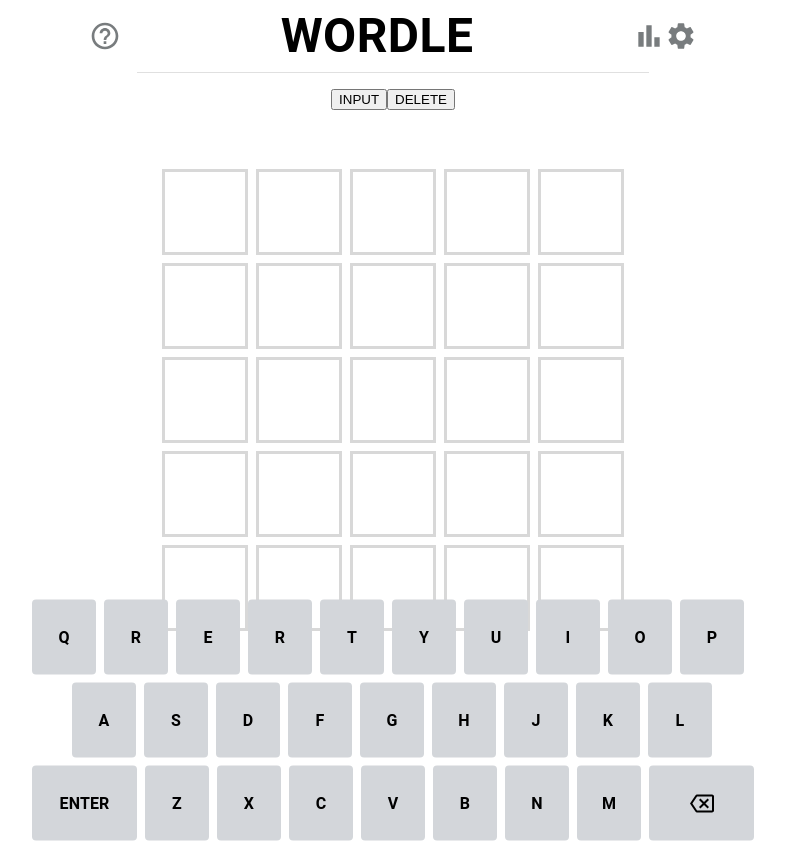
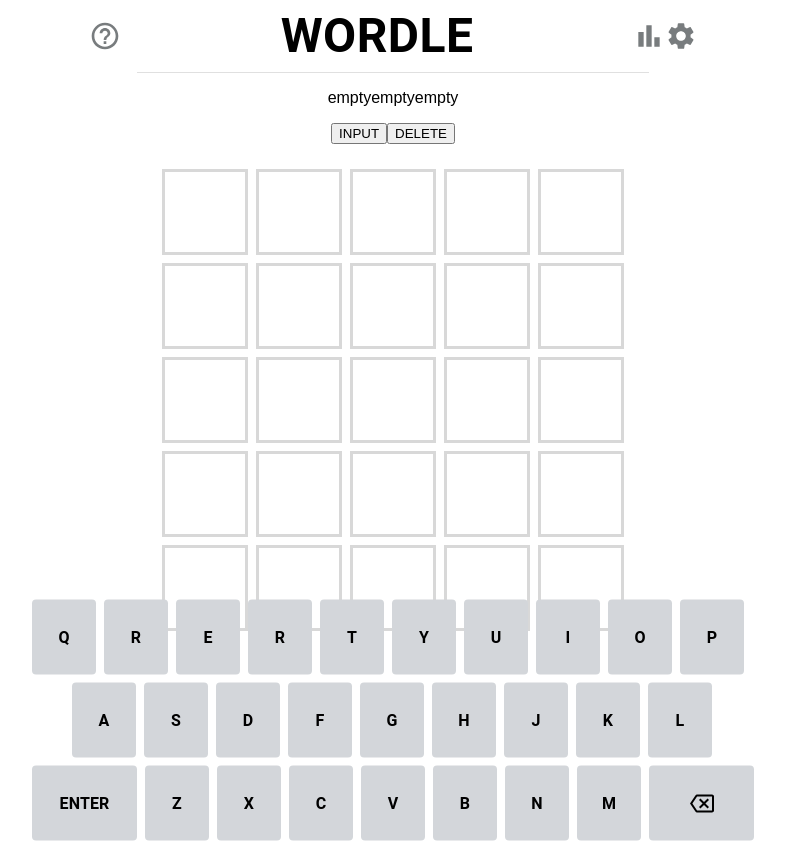
Before and after one commit to yuya-kambayashi/wordleja, a React (Create React App) app: page /#/wordle in a window 1280 px wide. Shown: the whole page, without its empty margins (247-1032 px from the left). Built offline with nearby package versions, Linux system fonts and the light colour scheme.

Commit message:
#14 stateをオブジェクトにします

```diff
--- a/src/pages/main/keyboard/Keyboard.tsx
+++ b/src/pages/main/keyboard/Keyboard.tsx
@@ -26,7 +26,10 @@
 const KeyboardLines2Stack = styled(Stack)({ paddingLeft: "40px" });
 const KeyboardLines3Stack = styled(Stack)({});
 
-const initailLetterState = "";
+const initailLetterState = {
+  answer: "",
+  answerLetterStates: Array(3).fill("empty"),
+};
 
 type Props = {
   answer: string;
@@ -130,7 +133,8 @@
         onClose={handleOpenCollectAnswer}
       />
       <div>
-        <p>{letters}</p>
+        <p>{letters.answer}</p>
+        <p>{letters.answerLetterStates}</p>
         <button
           onClick={() =>
             dispachLetter({ type: KeyActionType.INPUT, target: "A" })
--- a/src/pages/main/keyboard/KeyboardReducer.tsx
+++ b/src/pages/main/keyboard/KeyboardReducer.tsx
@@ -1,3 +1,5 @@
+import { convertToIndex } from "./KeyboardUtil";
+
 export enum KeyActionType {
   INPUT = "input",
   DELETE = "delete",
@@ -5,11 +7,20 @@
 }
 
 export const reducerKeys = (letterState: any, action: KeyAction) => {
+  const targetIndex = convertToIndex(action.target as string);
+
   switch (action.type) {
     case KeyActionType.INPUT:
-      return letterState + action.target;
+      let newStates = letterState.answerLetterStates.slice();
+      newStates.splice(0, 1, "unchecked");
+      console.log(newStates);
+      return {
+        ...letterState,
+        answer: letterState.answer + action.target,
+        answerLetterStates: newStates,
+      };
     case KeyActionType.DELETE:
-      return letterState.slice(0, -1);
+      return { ...letterState, answer: letterState.answer.slice(0, -1) };
     default:
       return letterState;
   }
```
